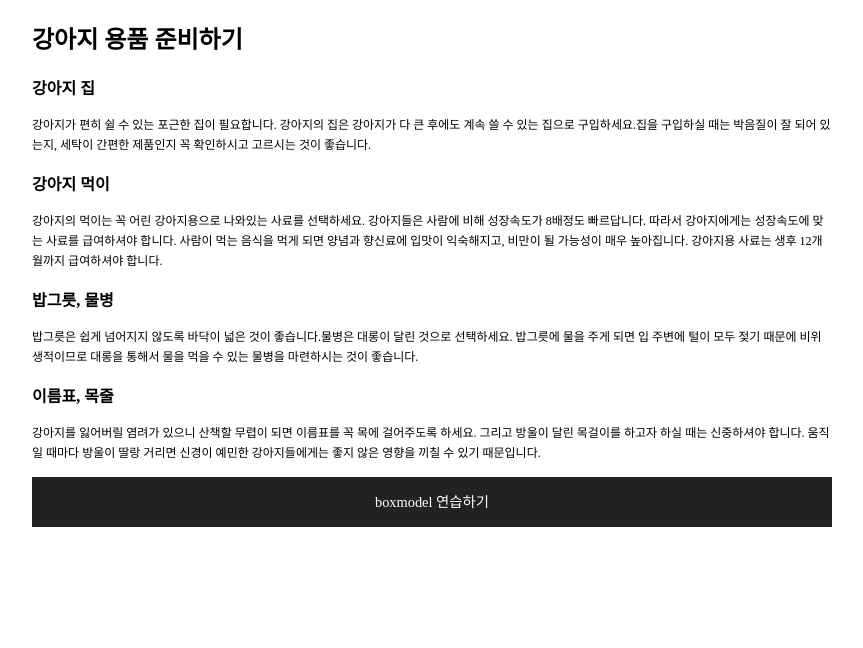
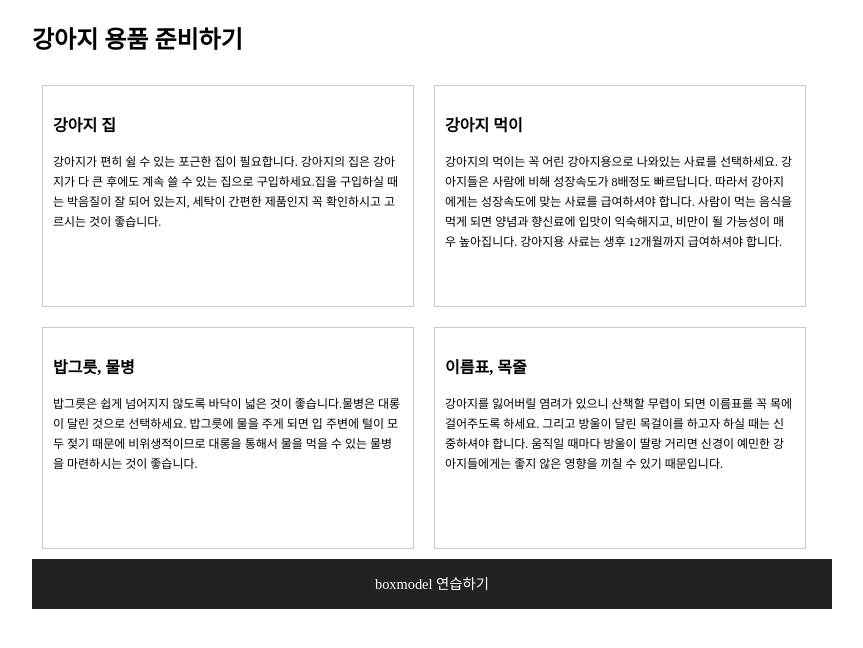
Before and after one commit to sjsjsjsue/Home_practice, a plain HTML site: page HTML+CSS+JAVASCRIPT BOOK/CSS/08/quiz-2.html in a window 1280 px wide. Shown: the whole page, without its empty margins (208-1071 px from the left). Drawn offline with Linux system fonts and the light colour scheme.

Commit message:
08 집에서 마무리 문제 연습

```diff
--- a/HTML+CSS+JAVASCRIPT BOOK/CSS/08/quiz-2.html
+++ b/HTML+CSS+JAVASCRIPT BOOK/CSS/08/quiz-2.html
@@ -18,10 +18,19 @@
 			line-height:20px;
 			font-size:12px;
 		}
+		article{
+			float: left;
+			width: 350px;
+			height: 200px;
+			margin: 10px;
+			padding: 10px;
+			border: 1px solid #ccc;
+		}
 		footer {
 			width:100%;
 			height:50px;
 			background-color:#222;
+			clear: left;
 		}
 		footer > p {
 			color:#fff;
```
Also changed, not shown: HTML+CSS+JAVASCRIPT BOOK/CSS/08/quiz-1.html (+5 -0 lines), HTML+CSS+JAVASCRIPT BOOK/CSS/08/quiz-3.html (+9 -0 lines).
